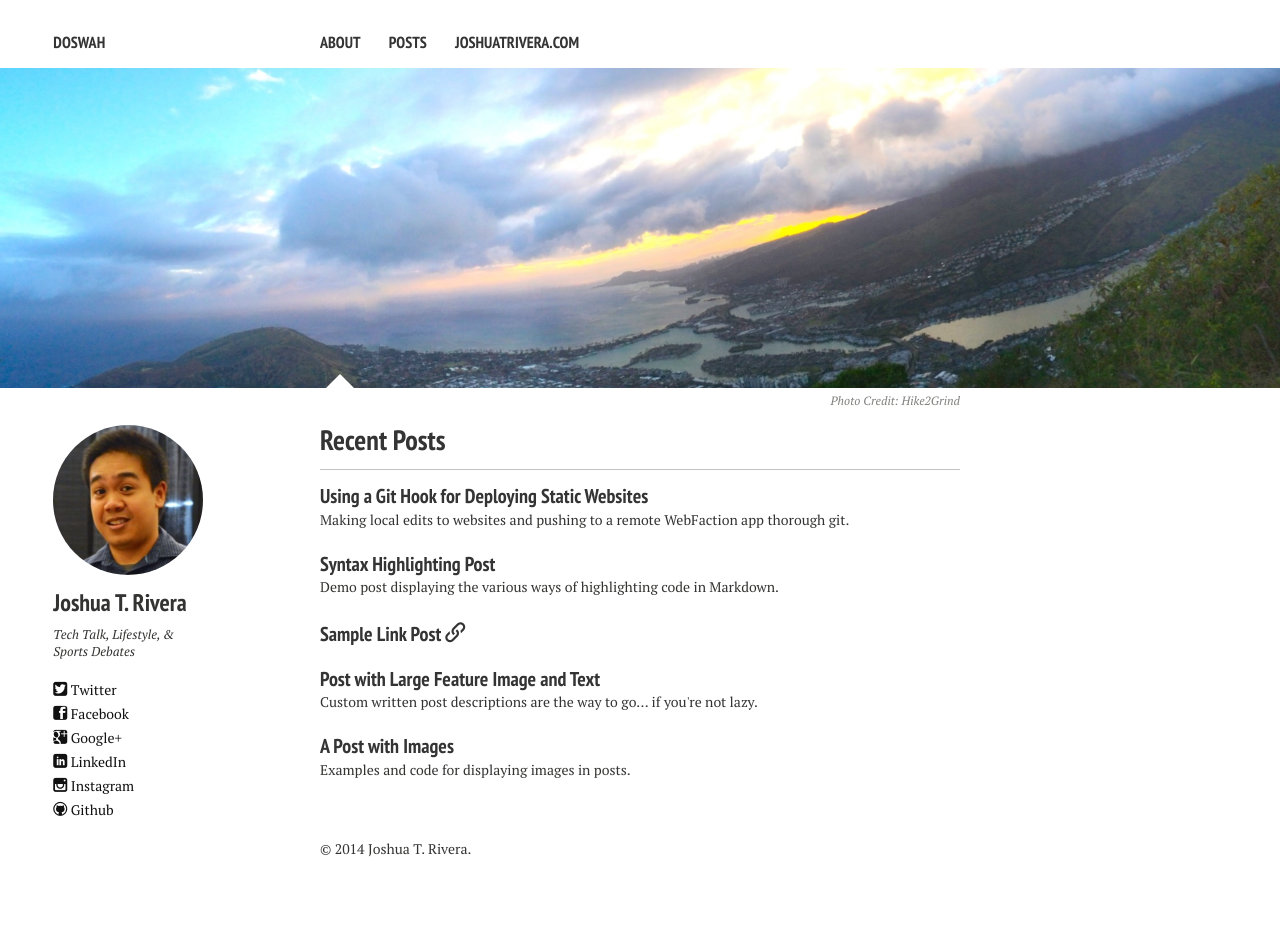
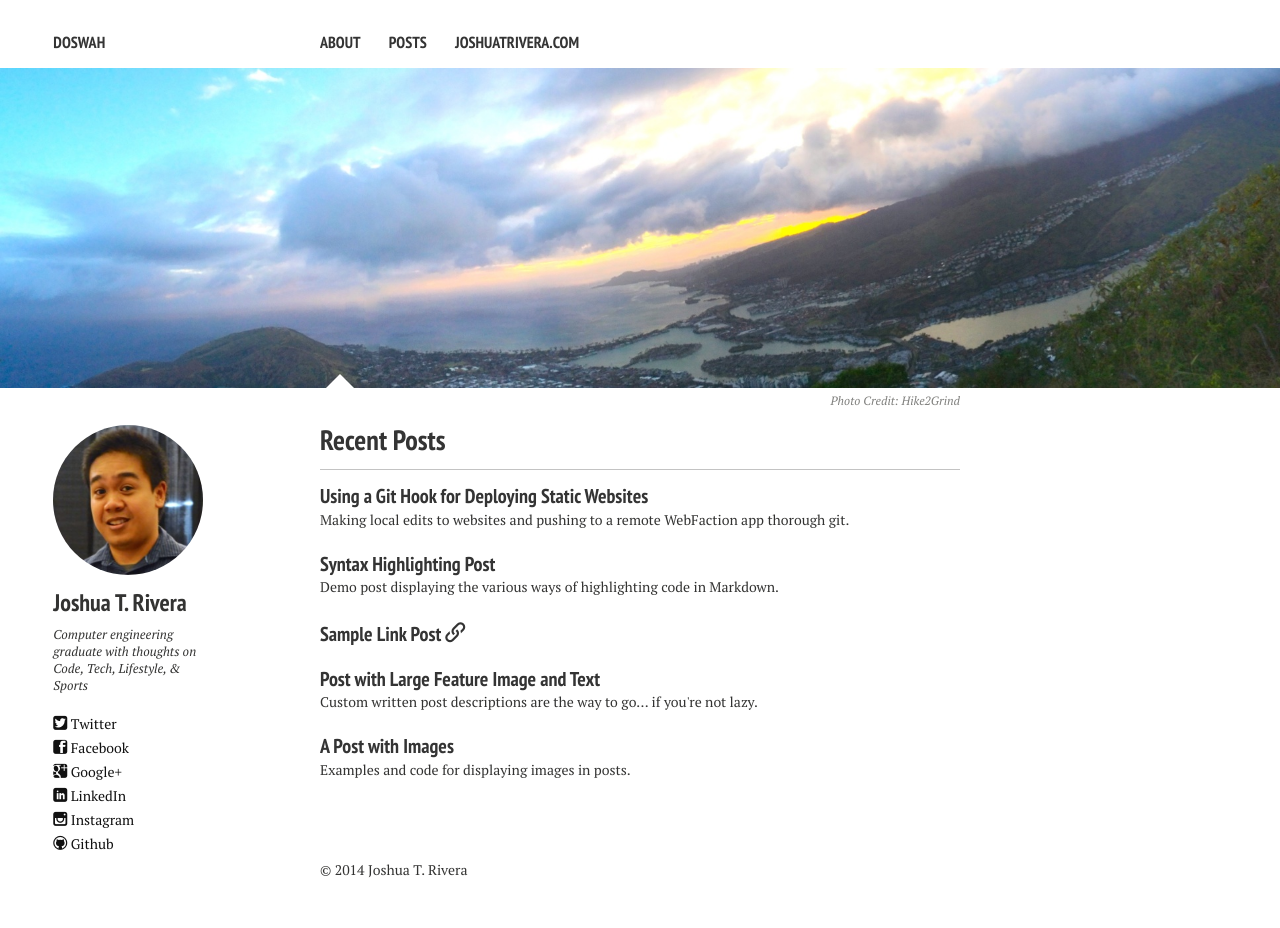
Before and after one commit to alexpolonsky/doswah.com, a Jekyll site: the page built from index.md, in a window 1280 px wide. Built offline with Jekyll 4.4.1, drawn with Linux system fonts in a browser that asks for light colours; nearby versions of some CDN libraries; before the commit the page ends 907 px from its top, so only the background shows below that.

```diff
--- a/_config.yml
+++ b/_config.yml
@@ -8,7 +8,7 @@
 owner:
   name:           Joshua T. Rivera
   avatar:         bio-photo.jpg
-  bio:            "Tech Talk, Lifestyle, & Sports Debates"
+  bio:            "Computer engineering graduate with thoughts on Code, Tech, Lifestyle, & Sports"
   email:          doswah@gmail.com
   # Social networking links are used in author-bio sidebar. Update and remove as you like.
   twitter: doswah
--- a/_includes/_footer.html
+++ b/_includes/_footer.html
@@ -1 +1 @@
-<span>&copy; {{ site.time | date: '%Y' }} {{ site.owner.name }}.</span>
+<span>&copy; {{ site.time | date: '%Y' }} {{ site.owner.name }}</span>
```
Also changed, not shown: images/texture-feature-02.jpg.
